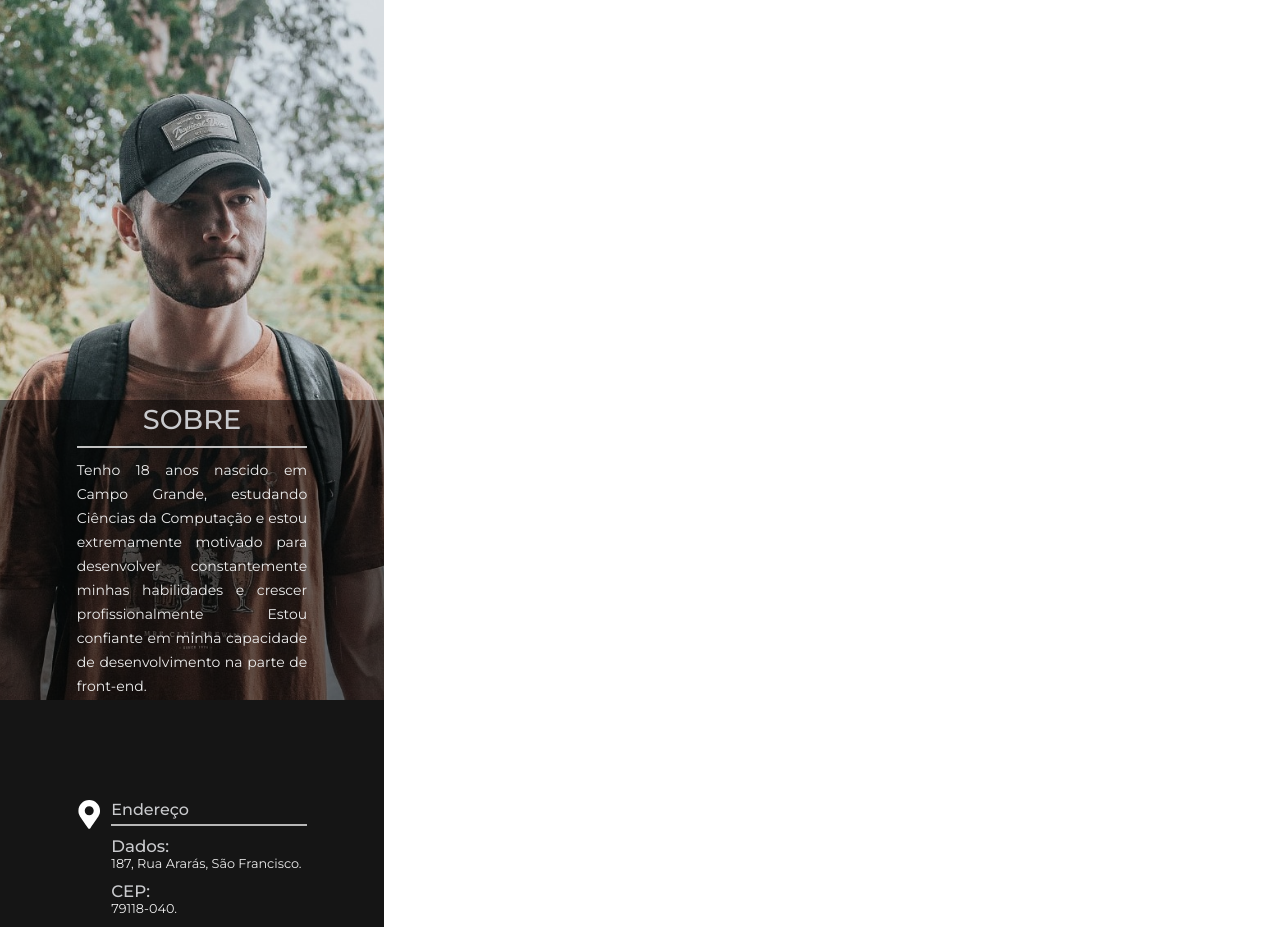
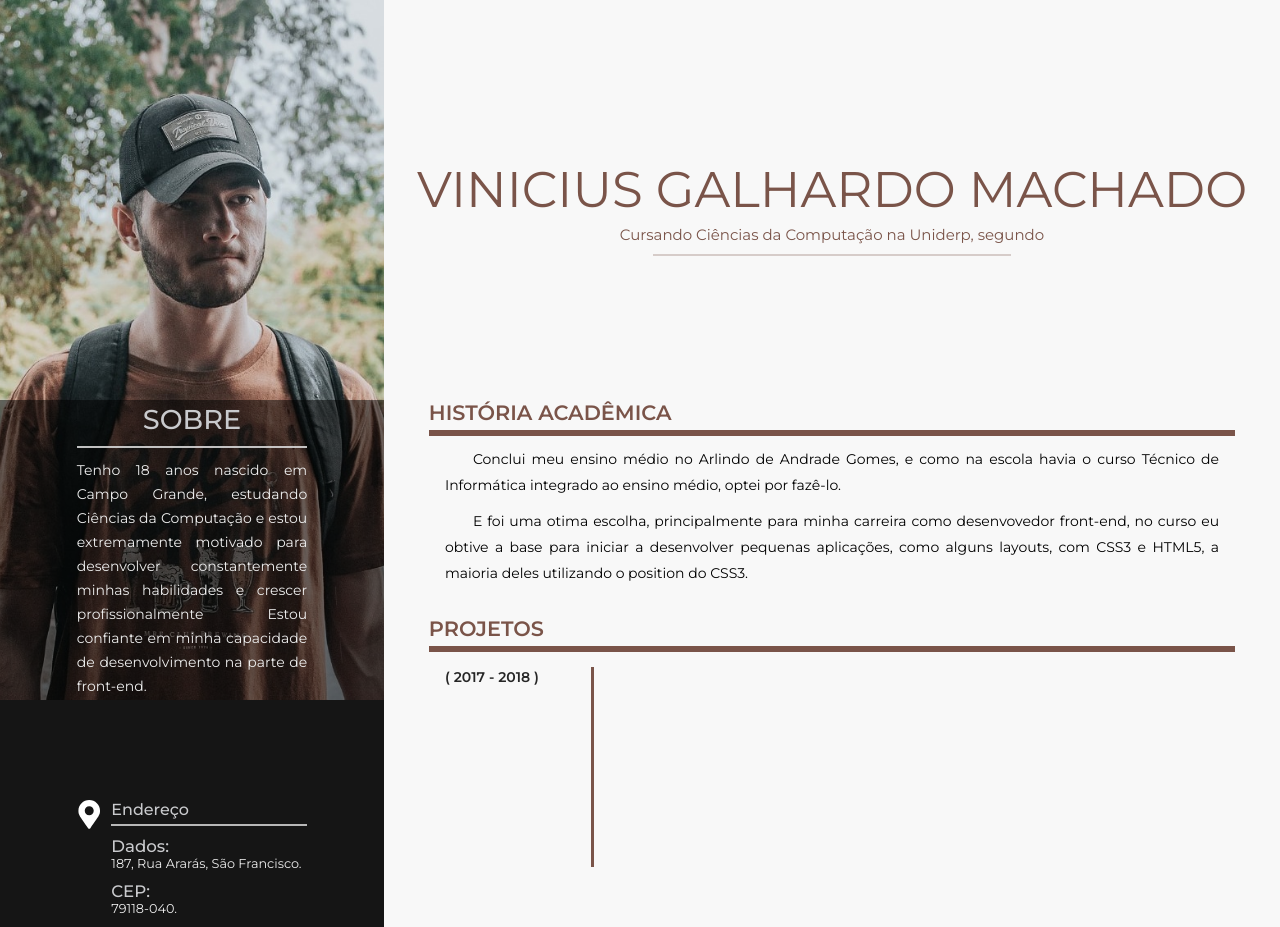
Before and after one commit to vinimachad/portifolio-pessoal, a React (Create React App) app: page / in a window 1280 px wide. Shown: the top 927 px of the page. Built offline with nearby package versions, Linux system fonts and the light colour scheme.

Commit message:
primeiro commit

```diff
--- a/src/components/Container.js
+++ b/src/components/Container.js
@@ -1,11 +1,11 @@
 import React from 'react';
 import Left from './Left';
+import Right from './Right'
 export default function Container() {
     return(
         <div id="container">
             <Left/>
-            <div id="right">
-            </div>
+            <Right/>
         </div>
         );
 }
--- a/src/components/Left.js
+++ b/src/components/Left.js
@@ -55,7 +55,6 @@ export default function Left() {
                         </ul>
                     </div>
                 </div>
-                <div className="social"></div>
             </div>
         </div>
     );
--- a/src/components/Right.js
+++ b/src/components/Right.js
@@ -1,5 +1,41 @@
 import React from 'react';
+import layoutPage from '../assets/layout-page.png';
+export default function Right(){
+    return(
+        <div id="right">
+            <div className="box">
+                <h1>Vinicius Galhardo Machado</h1>
+                <h4>Cursando Ciências da Computação na Uniderp, segundo</h4>
+                <hr/>
+            </div>
+            <div className="history">
+                <strong>História Acadêmica</strong>
+                <hr/>
+                <p>
+                    Conclui meu ensino médio no Arlindo de Andrade Gomes, e como na escola havia o curso Técnico de Informática integrado ao ensino médio, optei por fazê-lo.
+                </p>
+                <p>
+                    E foi uma otima escolha, principalmente para minha carreira como desenvovedor front-end, no curso eu obtive a base para iniciar a desenvolver pequenas aplicações, como alguns layouts, com CSS3 e HTML5, a maioria deles utilizando o position do CSS3.
+                </p>
+            </div>
+            <div className="experience">
+                <strong>Projetos</strong>
+                <hr/>
+                <div className="hidden-proj">
+                    <div className="scroll-proj">
+                        <div className="box-proj">
+                            <div className="name-proj">
+                                <span>( 2017 - 2018 )</span>
+                            </div>
+                            <div className="content-proj">
+                                <p>
 
-export default function Right(){
-    return();
+                                </p>
+                            </div>
+                        </div>
+                    </div>
+                </div>
+            </div>
+        </div>
+    );
 }
--- a/src/css/_right.scss
+++ b/src/css/_right.scss
@@ -1,5 +1,117 @@
 #right{
     width: 70%;
     height: 100%;
-    background: #cccc;;
+    background: #f8f8f8;
+    display: flex;
+    flex-direction: column;
+    align-items: center ;
+    .box{
+        width: 100%;
+        height: 400px;
+        display: flex;
+        align-items: center;
+        flex-direction: column;
+        justify-content: center;
+        h1{
+            font-weight: 400;
+            text-transform: uppercase;
+            margin: 20px 0 0 0;
+            font-size: 50px;
+            color: #7a5449;
+        }
+        hr{
+            border: 1px solid #7a544944;
+            width: 40%;
+            margin: 5px 0;
+
+        }
+        h4{
+            font-weight: 400;
+            font-size:15px;
+            margin: 5px 0;
+            color: #7a5449;
+        }
+    }
+    .history{
+        width: 90%;
+        display: flex;
+        flex-direction: column;
+        strong{
+            font-size: 1.3em;
+            font-weight: 600;
+            text-transform: uppercase;
+            color: #7a5449;
+        }
+        hr{
+            margin: 5px 0 0 0;
+            width: 100%;
+            border: 3px solid #7a5449;
+        }
+        p{
+            line-height: 26px;
+            text-align: justify;
+            max-width: 96%;
+            font-size: 14px;
+            align-self: center;
+            text-indent: 2em;
+            margin:10px 0 0 0;
+        }
+    }
+    .experience{
+        width: 90%;
+        margin: 30px 0 0 0;
+        display: flex;
+        flex-direction: column;
+        strong{
+            font-size: 1.3em;
+            font-weight: 600;
+            text-transform: uppercase;
+            color: #7a5449;
+        }
+        hr{
+            border: 3px solid #7a5449;
+            margin: 5px 0;
+        }
+        .hidden-proj{
+            overflow-y: scroll;
+            width: 96%;
+            align-self: center;
+            height: 400px;
+            .scroll-proj{
+                width: 100%;
+                height: 1000px;
+                overflow: hidden;
+                .box-proj{
+                    width: 96%;
+                    height: 200px;
+                    margin: 10px 0 0 0;
+                    display: flex;
+                    .name-proj{
+                        width: 20%;
+                        height: 100%;
+                        border-right:3px solid #7a5449;
+                        span{
+                            font-size: 14px;
+                            font-weight: 600;
+                            color: #262626;
+                        }
+                    }
+                    .content-proj{
+                        width: 80%;
+                        height: 100%;
+                    }
+                    .pointer{
+                        width: 10px;
+                        height: 10px;
+                        border-radius: 50%;
+                        position: absolute;
+                        background: #7a5449;
+                        top: 0;
+                        left: -7px;
+                    }
+                }
+            }
+        }
+
+    }
 }
--- a/src/css/main.css
+++ b/src/css/main.css
@@ -225,6 +225,166 @@ body {
 #right {
   width: 70%;
   height: 100%;
-  background: #cccc;
+  background: #f8f8f8;
+  display: -webkit-box;
+  display: -ms-flexbox;
+  display: flex;
+  -webkit-box-orient: vertical;
+  -webkit-box-direction: normal;
+      -ms-flex-direction: column;
+          flex-direction: column;
+  -webkit-box-align: center;
+      -ms-flex-align: center;
+          align-items: center;
+}
+
+#right .box {
+  width: 100%;
+  height: 400px;
+  display: -webkit-box;
+  display: -ms-flexbox;
+  display: flex;
+  -webkit-box-align: center;
+      -ms-flex-align: center;
+          align-items: center;
+  -webkit-box-orient: vertical;
+  -webkit-box-direction: normal;
+      -ms-flex-direction: column;
+          flex-direction: column;
+  -webkit-box-pack: center;
+      -ms-flex-pack: center;
+          justify-content: center;
+}
+
+#right .box h1 {
+  font-weight: 400;
+  text-transform: uppercase;
+  margin: 20px 0 0 0;
+  font-size: 50px;
+  color: #7a5449;
+}
+
+#right .box hr {
+  border: 1px solid #7a544944;
+  width: 40%;
+  margin: 5px 0;
+}
+
+#right .box h4 {
+  font-weight: 400;
+  font-size: 15px;
+  margin: 5px 0;
+  color: #7a5449;
+}
+
+#right .history {
+  width: 90%;
+  display: -webkit-box;
+  display: -ms-flexbox;
+  display: flex;
+  -webkit-box-orient: vertical;
+  -webkit-box-direction: normal;
+      -ms-flex-direction: column;
+          flex-direction: column;
+}
+
+#right .history strong {
+  font-size: 1.3em;
+  font-weight: 600;
+  text-transform: uppercase;
+  color: #7a5449;
+}
+
+#right .history hr {
+  margin: 5px 0 0 0;
+  width: 100%;
+  border: 3px solid #7a5449;
+}
+
+#right .history p {
+  line-height: 26px;
+  text-align: justify;
+  max-width: 96%;
+  font-size: 14px;
+  -ms-flex-item-align: center;
+      -ms-grid-row-align: center;
+      align-self: center;
+  text-indent: 2em;
+  margin: 10px 0 0 0;
+}
+
+#right .experience {
+  width: 90%;
+  margin: 30px 0 0 0;
+  display: -webkit-box;
+  display: -ms-flexbox;
+  display: flex;
+  -webkit-box-orient: vertical;
+  -webkit-box-direction: normal;
+      -ms-flex-direction: column;
+          flex-direction: column;
+}
+
+#right .experience strong {
+  font-size: 1.3em;
+  font-weight: 600;
+  text-transform: uppercase;
+  color: #7a5449;
+}
+
+#right .experience hr {
+  border: 3px solid #7a5449;
+  margin: 5px 0;
+}
+
+#right .experience .hidden-proj {
+  overflow-y: scroll;
+  width: 96%;
+  -ms-flex-item-align: center;
+      -ms-grid-row-align: center;
+      align-self: center;
+  height: 400px;
+}
+
+#right .experience .hidden-proj .scroll-proj {
+  width: 100%;
+  height: 1000px;
+  overflow: hidden;
+}
+
+#right .experience .hidden-proj .scroll-proj .box-proj {
+  width: 96%;
+  height: 200px;
+  margin: 10px 0 0 0;
+  display: -webkit-box;
+  display: -ms-flexbox;
+  display: flex;
+}
+
+#right .experience .hidden-proj .scroll-proj .box-proj .name-proj {
+  width: 20%;
+  height: 100%;
+  border-right: 3px solid #7a5449;
+}
+
+#right .experience .hidden-proj .scroll-proj .box-proj .name-proj span {
+  font-size: 14px;
+  font-weight: 600;
+  color: #262626;
+}
+
+#right .experience .hidden-proj .scroll-proj .box-proj .content-proj {
+  width: 80%;
+  height: 100%;
+}
+
+#right .experience .hidden-proj .scroll-proj .box-proj .pointer {
+  width: 10px;
+  height: 10px;
+  border-radius: 50%;
+  position: absolute;
+  background: #7a5449;
+  top: 0;
+  left: -7px;
 }
 /*# sourceMappingURL=main.css.map */
```
Also changed, not shown: src/assets/layout-page.png (added), 1 other file (tests, documents, lock files or other folders).
